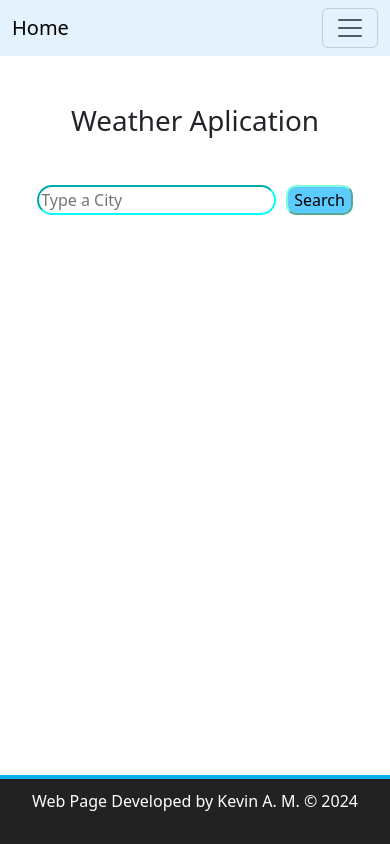
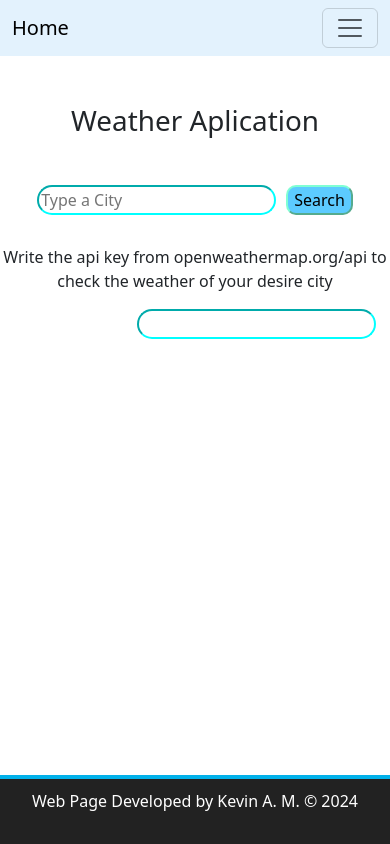
Before and after one commit to Kenjivlar/pageCVAngular, an Angular app: page /weather in a window 390 px wide. Built offline with nearby package versions, Linux system fonts and the light colour scheme.

Commit message:
Remove ApiKey

```diff
--- a/src/app/pages/weather-api/weather-api.component.css
+++ b/src/app/pages/weather-api/weather-api.component.css
@@ -48,3 +48,30 @@ img{
     display: block;
     margin: auto;
 }
+
+.pkey{
+    margin-top: 30px;
+    display: flex;
+    justify-content: center;
+    align-items: center;
+}
+
+.textak{
+    text-align: center;
+}
+
+#akey{
+    margin-left: 34%;
+}
+
+@media screen and (max-width: 770px){
+    #akey{
+        margin-left: 25%;
+    }
+}
+
+@media screen and (max-width: 1070px){
+    #akey{
+        margin-left: 35%;
+    }
+}
--- a/src/app/pages/weather-api/weather-api.component.html
+++ b/src/app/pages/weather-api/weather-api.component.html
@@ -17,4 +17,12 @@
         </div>
     </div>
 
+
+
 </div>
+<div class="pkey" *ngIf="flag == false">
+    <div>
+        <p class="textak">Write the api key from openweathermap.org/api to check the weather of your desire city</p>
+        <input type="text" id="akey">
+    </div>
+</div>
--- a/src/app/pages/weather-api/weather-api.component.ts
+++ b/src/app/pages/weather-api/weather-api.component.ts
@@ -10,10 +10,10 @@ import {CommonModule} from '@angular/common';
 })
 export class WeatherApiComponent {
   urlBase = 'https://api.openweathermap.org/data/2.5/weather'
-  api_key = '224844ef25af01a73d4cca01ef74d9ff'
   difKelvin = 273.15
 
   city: string;
+  api_key: string;
 
   cityN: string;
   cityC: string;
@@ -26,6 +26,7 @@ export class WeatherApiComponent {
 
   constructor(){
     this.city = ''
+    this.api_key = ''
     this.cityN = ''
     this.cityC = ''
     this.cityH = ''
@@ -35,14 +36,13 @@ export class WeatherApiComponent {
     // this.cityT = ''
   }
 
-  getCity(){
-    this.city = (<HTMLInputElement>document.getElementById('cityT')).value;
-  }
+
 
 
   fetchDatosClima(){
       this.flag = true
       this.city = (<HTMLInputElement>document.getElementById('cityT')).value;
+      this.api_key = (<HTMLInputElement>document.getElementById('akey')).value;
       fetch(`${this.urlBase}?q=${this.city}&appid=${this.api_key}`)
       .then(response => response.json())
       .then(response => {
```
